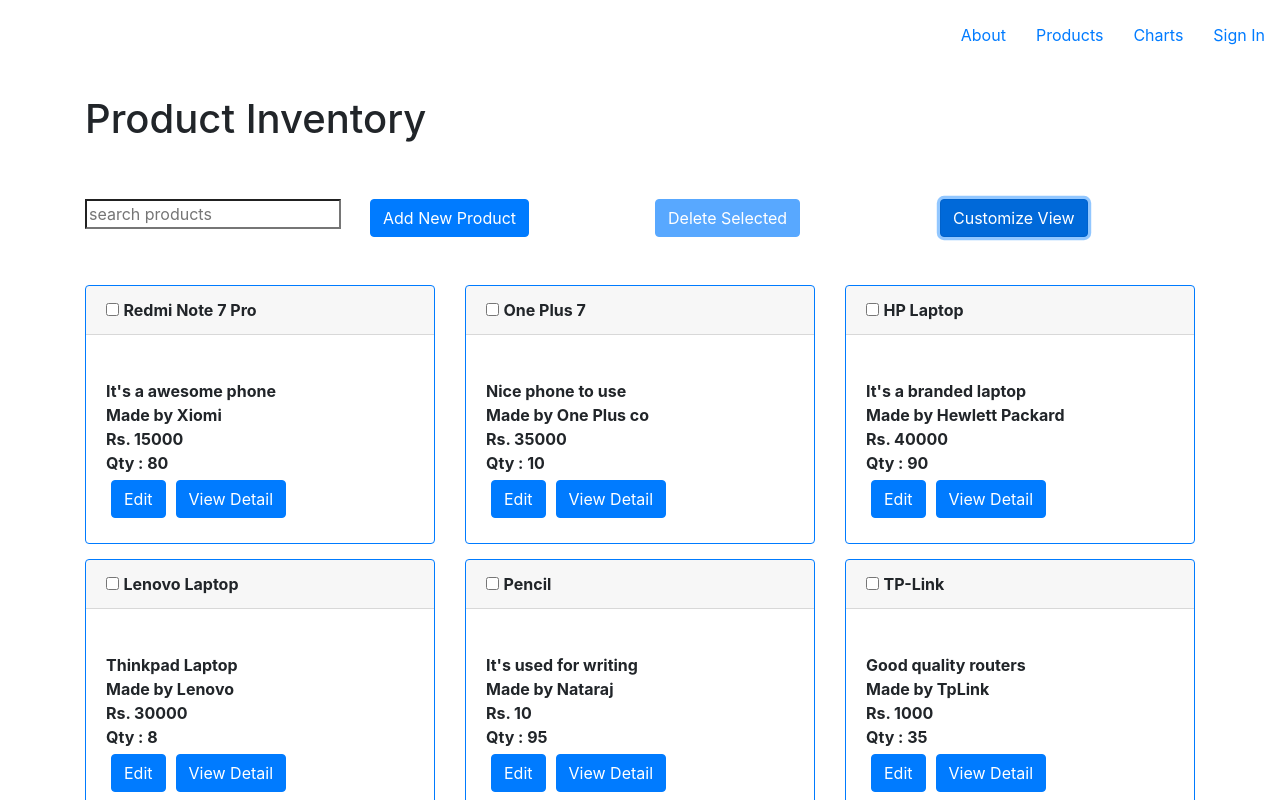
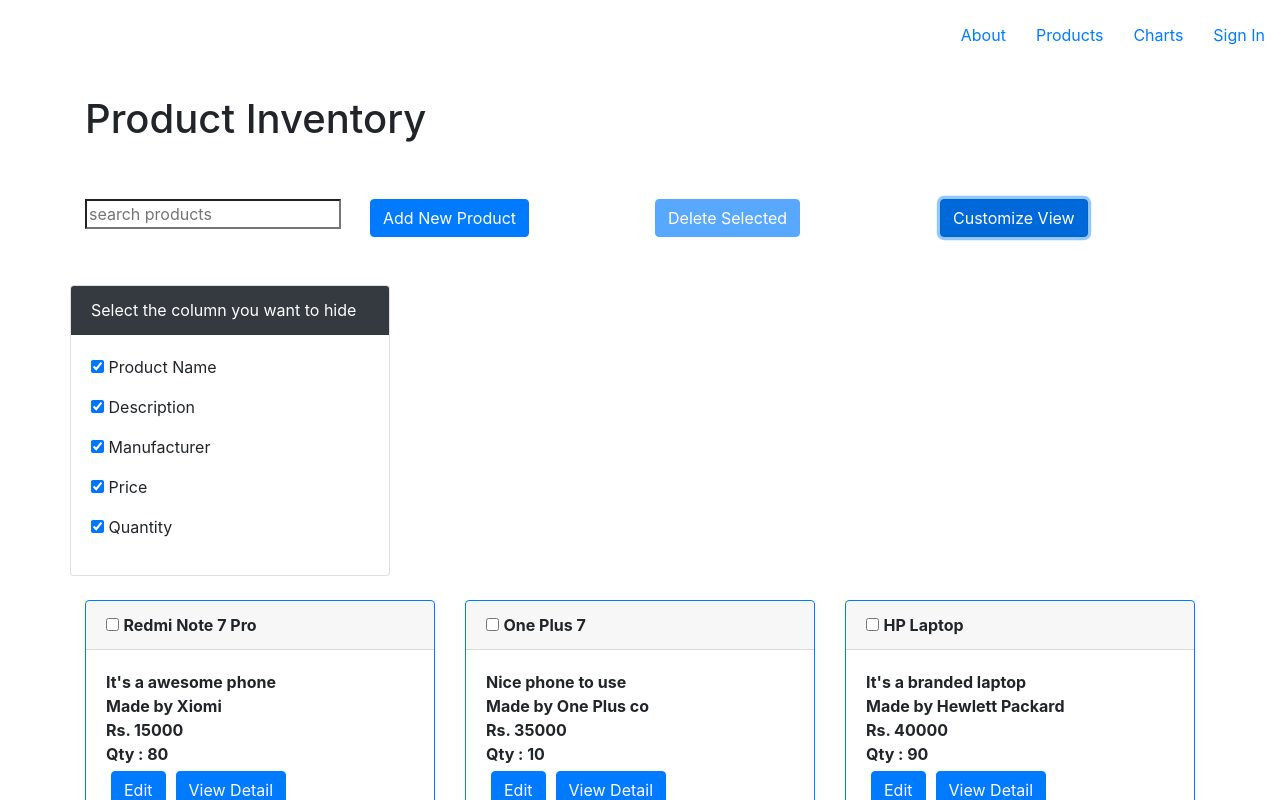
Before and after one commit to mdaadil89/prd-inventory, a React (Create React App) app: page /products in a window 1280 px wide. Both pictures are taken after a click on the button "Customize View". Shown: the top 800 px of the page. Built offline with nearby package versions, Linux system fonts and the light colour scheme; data requests are answered from the project's data file; the HTML template or start-up script is replaced by a standard one.

Commit message:
Customize View functionality added

```diff
--- a/src/components/products/product.component.js
+++ b/src/components/products/product.component.js
@@ -2,8 +2,9 @@
 import {Card , Button, Row, Col } from 'react-bootstrap'
 import {Link} from 'react-router-dom'
 
-const Product = ({products, match, onchange}) => {
+const Product = ({products, match, onchange, viewobj }) => {
 
+    const {pname,pdesc,pmanu,pprice,pqty} = viewobj
     const addId = (id) => {
         onchange(id);
     }
@@ -15,13 +16,13 @@
         products && products.map( product =>
                     <Col key={product.id}  md={4}>
                         <Card   border="primary" key={product.id}  style={{marginBottom: '15px'}}>
-                        <Card.Header><input type='checkbox' onClick={() =>addId(product.id)} style={{align:"left"}} />  <b >{product.name}</b></Card.Header>
+                        <Card.Header><input type='checkbox' onClick={() =>addId(product.id)} style={{align:"left"}} />  {pname?<b >{product.name}</b>: <></>}</Card.Header>
                             <Card.Body>
-                            <br/>
-                                <b>{product.description}</b><br/>
-                                <b>Made by {product.manufacturer}</b><br/>
-                                <b>Rs. {product.price}</b><br/>
-                                <b>Qty : {product.qty}</b><br/>
+
+                                {pdesc?<b>{product.description}<br/></b>: <></>}
+                                {pmanu?<b>Made by {product.manufacturer}<br/></b>: <></>}
+                                {pprice?<b>Rs. {product.price}<br/></b>: <></>}
+                                {pqty?<b>Qty : {product.qty}<br/></b>: <></>}
                                < Link style={{margin: "5px 5px"}} className ="btn  text-white btn-primary" to={`edit/`+product.id}>Edit</Link>
                              <Link  style={{margin: "5px 5px"}} className ="btn  text-white btn-primary"  to={`${match.url}/`+product.id} >View Detail</Link>
                             </Card.Body>
--- a/src/components/products/productList.component.js
+++ b/src/components/products/productList.component.js
@@ -11,7 +11,15 @@
     constructor(props){
         super(props)
         this.state={
-          searchfield:''
+          searchfield:'',
+          toggleView:false,
+          togglefield:{
+            pname:true,
+            pdesc:true,
+            pmanu:true,
+            pprice:true,
+            pqty:true
+          }
         }
         this.id=[];
     }
@@ -30,6 +38,11 @@
         this.id.push(id);
        }
      console.log('Id list', this.id)
+    }
+
+    toggleCustView(){
+
+      this.setState( prevState => prevState.toggleView = !prevState.toggleView)
     }
 
     deleteSelected(){
@@ -52,6 +65,26 @@
 
         this.id=[]
     }
+    name() {
+      this.setState( prevState => prevState.togglefield.pname = !prevState.togglefield.pname)
+       }
+
+desc() {
+  this.setState( prevState => prevState.togglefield.pdesc = !prevState.togglefield.pdesc)
+ }
+
+manu () {
+  this.setState( prevState => prevState.togglefield.pmanu = !prevState.togglefield.pmanu)
+ }
+
+price() {
+  this.setState( prevState => prevState.togglefield.pprice = !prevState.togglefield.pprice)
+}
+
+qty() {
+  this.setState( prevState => prevState.togglefield.pqty = !prevState.togglefield.pqty)
+  }
+
     render() {
 
       const {searchfield} =this.state
@@ -78,11 +111,25 @@
                     </Col>
 
                     <Col md={3}>
-                    <Button>Customize View</Button>
+                    <Button onClick={()=> this.toggleCustView()}>Customize View</Button>
                     </Col>
                 </Row>
                 <br/><br/>
-                <Product products={filteredProducts} match = {this.props.match} onchange={(id) => { this.addId(id)}} />
+               { this.state.toggleView?<Row>
+
+                  <div className="card" style={{width: "20rem"}}>
+                <div className="card-header bg-dark text-white">Select the column you want to hide</div>
+        <div className="card-body">
+
+          <p><input type="checkbox" checked={this.state.togglefield.pname} name="pname" onChange={()=>this.name()} className="card-text"  /> Product Name</p>
+        <p><input type="checkbox" checked={this.state.togglefield.pdesc}  name="pdesc" onChange={()=>this.desc()} className="card-text"/> Description</p>
+        <p><input type="checkbox" checked={this.state.togglefield.pmanu}   name="pmanu" onChange={()=>this.manu()} className="card-text" /> Manufacturer</p>
+        <p><input type="checkbox" checked={this.state.togglefield.pprice}  name="pprice" onChange={()=>this.price()} className="card-text"/> Price</p>
+        <p><input type="checkbox" checked={this.state.togglefield.pqty}  name="pqty" onChange ={()=>this.qty() }className="card-text"/> Quantity</p>
+      </div></div>
+                </Row> : <></>}
+                <br/>
+                <Product products={filteredProducts} match = {this.props.match} viewobj={this.state.togglefield} onchange={(id) => { this.addId(id)}} />
                   {/* <Product products={this.props.products} onchange={(id) => { onchange(id)}}/> */}
             </Container>
 
```
